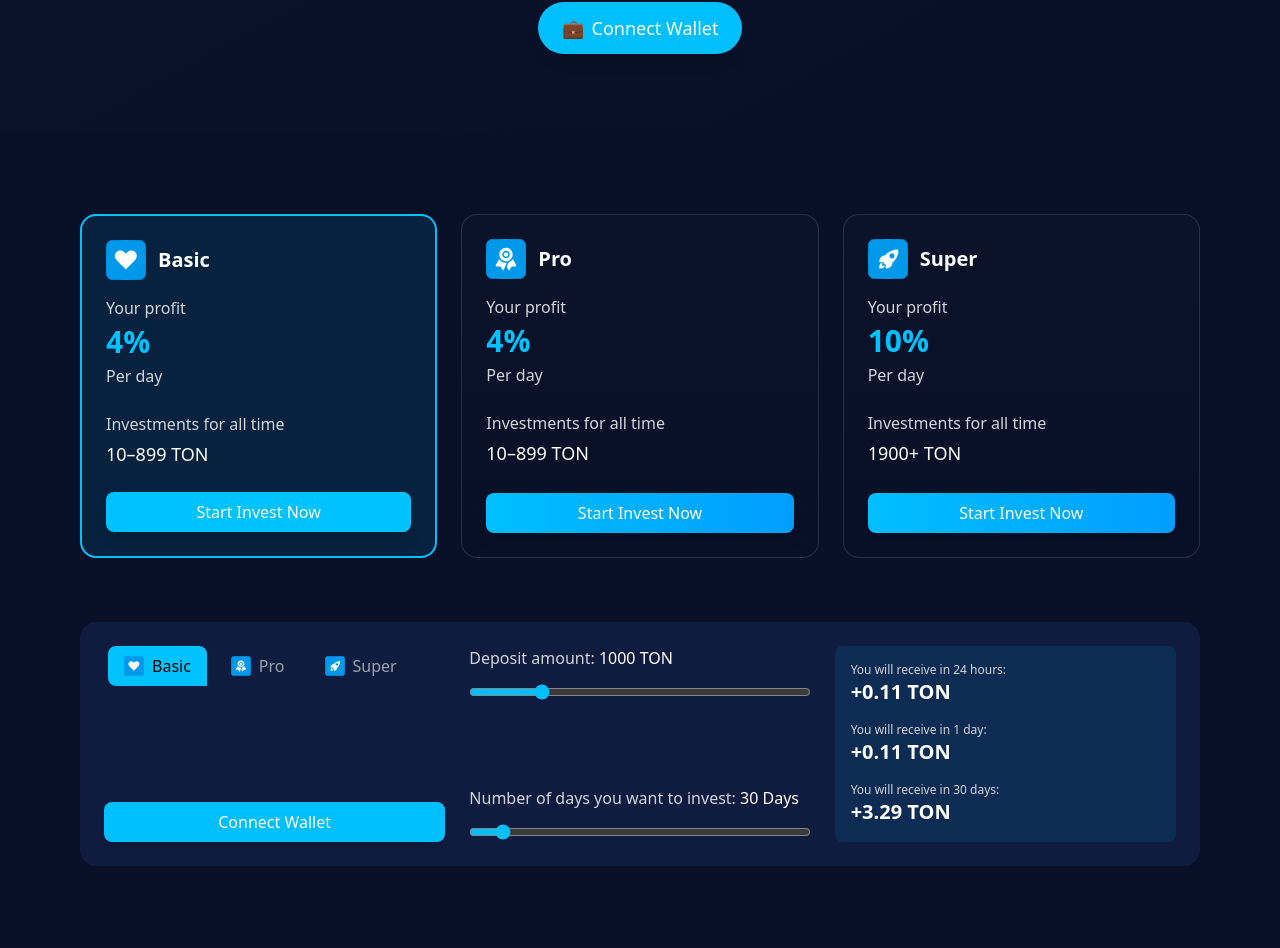
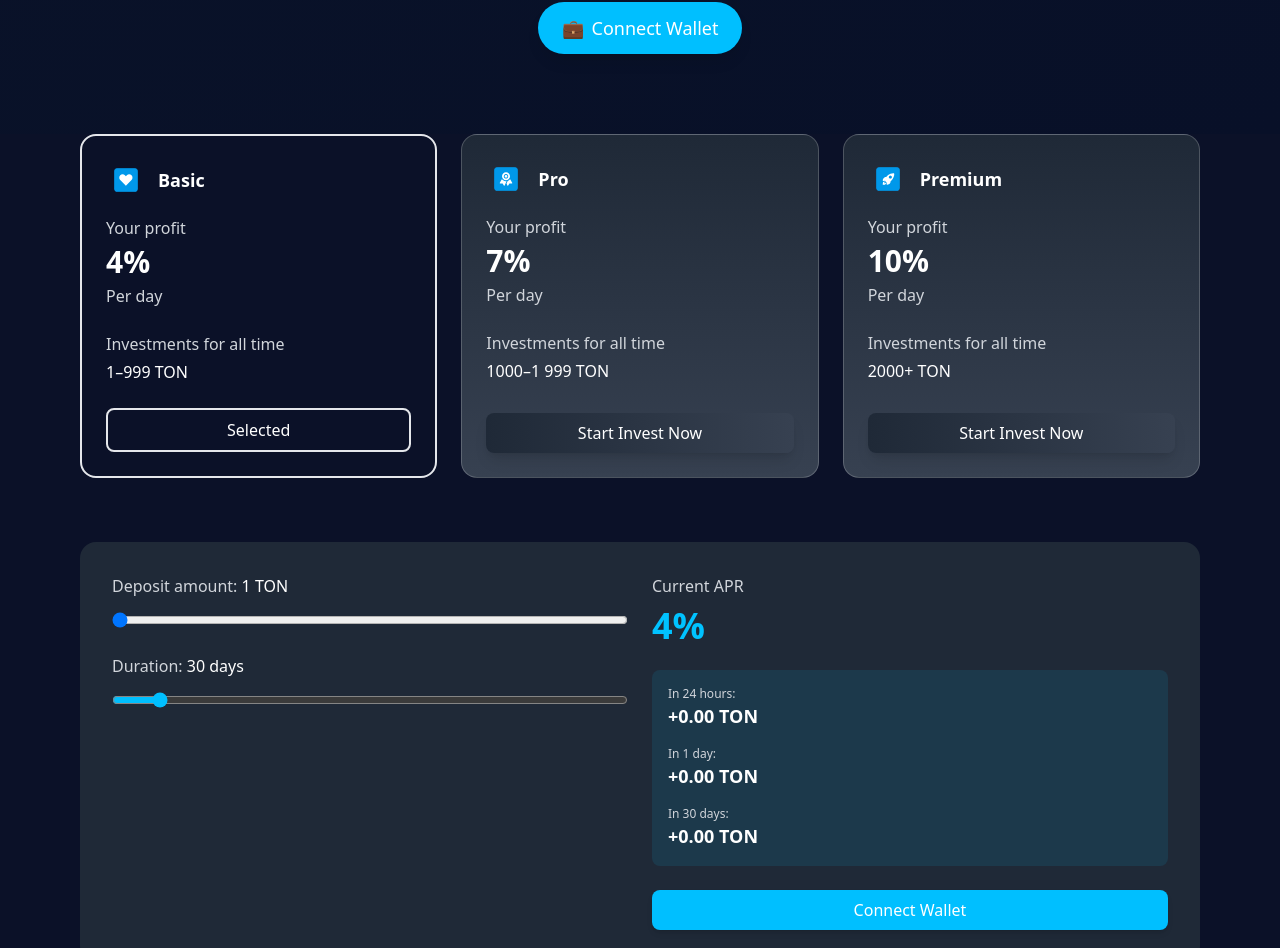
Before and after one commit to nd12123/ton-don, a Next.js app: page / in a window 1280 px wide. Shown: the part 1834-2782 px from the top of the page. Built offline with nearby package versions, Linux system fonts and the light colour scheme.

Commit message:
Tiny progress? Calculator logic deployed

```diff
--- a/app/InteractivePage.tsx
+++ b/app/InteractivePage.tsx
@@ -8,23 +8,22 @@ import TotalValue from "@/components/TotalValue";
 import WhyUs from "@/components/WhyUs";
 import StepsToInvest from "@/components/StepsToInvest";
 import { PLANS } from "@/components/Plans";
-import Plans from "@/components/Plans";
-import StakeCalculator from "@/components/StakeCalculator";
-import { InfoCard } from "@/components/InfoCard";
+//import Plans from "@/components/Plans";
+//import StakeCalculator from "@/components/StakeCalculator";
+//import { InfoCard } from "@/components/InfoCard";
 //import StartInvesting from "@/components/StartInvesting";
 import FAQSection from "@/components/FAQSection";
 import Footer from "@/components/Footer";
-import { Database, Archive, Award } from "lucide-react";
+//import { Database, Archive, Award } from "lucide-react";
 import CalculateAndPlans from "@/components/CalculateAndPlans";
+//import NewStakeCalculator from "@/components/NewStakeCalculator";
 
 export default function InteractivePage() {
   const plansList = PLANS;
 
   const [selectedPlanName, setSelectedPlanName] = useState(plansList[0].name);
-  const selectedPlan = plansList.find((p) => p.name === selectedPlanName)!;
 
-  const [stakeAmount, setStakeAmount] = useState(500);
-  const [duration, setDuration] = useState(12);
+  const [stakeAmount] = useState(500); //, setStakeAmount
 
   // Авто-выбор плана при изменении суммы
   useEffect(() => {
@@ -38,11 +37,6 @@ export default function InteractivePage() {
     }
   }, [stakeAmount, selectedPlanName, plansList]);
 
-  function handlePlanSelect(planName: string) {
-    const p = plansList.find((pl) => pl.name === planName)!;
-    setSelectedPlanName(planName);
-    setStakeAmount(p.min);
-  }
 
   return (
     <>
@@ -52,10 +46,30 @@ export default function InteractivePage() {
       <WhyUs />
       <StepsToInvest />
 
+
       {/* Секция “Calculate & Plans” */}
       <CalculateAndPlans />
 
-      {/* Staking Plans & Calculator */}
+
+      <FAQSection />
+      <Footer />
+    </>
+  );
+}
+
+/*
+
+
+  const [duration, setDuration] = useState(12);
+  const selectedPlan = plansList.find((p) => p.name === selectedPlanName)!;
+
+  function handlePlanSelect(planName: string) {
+    const p = plansList.find((pl) => pl.name === planName)!;
+    setSelectedPlanName(planName);
+    setStakeAmount(p.min);
+  }
+
+Staking Plans & Calculator
       <div className="bg-light dark:bg-dark py-16">
         <div className="container mx-auto px-4">
           <h1 className="text-3xl font-bold mb-6 dark:text-gray-100 text-center">
@@ -98,9 +112,4 @@ export default function InteractivePage() {
           </div>
         </div>
       </div>
-
-      <FAQSection />
-      <Footer />
-    </>
-  );
-}
+      */
--- a/app/globals.css
+++ b/app/globals.css
@@ -21,6 +21,13 @@
 
 /* #0B1128*/
 :root {
+
+  --accent-100: "#00BFFF";
+  --accent-200: "#00C2FF";
+  --gray-800: "#0F1B3F";
+  --gray-700: "#142144";
+
+
   --color-primary-start:   #5C7CFA;
   --color-primary-end:     #6B35F3;
   --color-accent:          #3B82F6;
--- a/app/layout.tsx
+++ b/app/layout.tsx
@@ -7,7 +7,7 @@ import {Toaster} from "react-hot-toast"
 import {TonProviderWrapper} from "@/components/TonProviderWrapper";
 import ThemeProviderWrapper from "@/components/ThemeProviderWrapper";
 //import Footer from "@/components/Footer"
-
+//import { StarsCluster } from "@/components/ui/Decorative"; <StarsCluster />
 
 //const geistSans = Geist({ variable: "--font-geist-sans", subsets: ["latin"] });
 //const geistMono = Geist_Mono({ variable: "--font-geist-mono", subsets: ["latin"] });
@@ -39,6 +39,14 @@ export default function RootLayout({
       "
         suppressHydrationWarning
       >
+{/* фоновая “точка света” слева, перенести потом */}
+<div
+    className="absolute inset-0 pointer-events-none"
+    style={{
+      background:
+        "radial-gradient(ellipse at bottom left, rgba(0,194,255,0.2), transparent 60%)",
+    }}
+  />
         <ThemeProviderWrapper>
           <TonProviderWrapper>
             {/* глобальный контейнер для тостов */}
--- a/components/CalculateAndPlans.tsx
+++ b/components/CalculateAndPlans.tsx
@@ -1,4 +1,150 @@
 // components/CalculateAndPlans.tsx
+"use client";
+import React, { useState, useMemo } from "react";
+import PlanCard from "./PlanCard";
+import Calculator from "./Calculator";
+
+const PLANS = [
+  { id: 0, label: "Basic",   apr:  4, min:    1, rangeText: "1–999 TON",      iconSrc: "/decorative/basic icon.svg" },
+  { id: 1, label: "Pro",     apr:  7, min: 1000, rangeText: "1000–1 999 TON", iconSrc: "/decorative/pro icon.svg"   },
+  { id: 2, label: "Premium", apr: 10, min: 2000, rangeText: "2000+ TON",      iconSrc: "/decorative/super icon.svg" },
+];
+
+export default function CalculateAndPlans() {
+  const [selectedPlanIdx, setSelectedPlanIdx] = useState(0);
+  const [amount, setAmount] = useState(PLANS[0].min);
+  const [days,   setDays]   = useState(30);
+
+  // 1) Клик по карточке — просто устанавливаем amount = min этого тарифа
+  const handlePlanSelect = (idx: number) => {
+    setSelectedPlanIdx(idx);
+    setAmount(PLANS[idx].min);
+  };
+
+  // 2) При движении слайдера — ищем, в каком плане сейчас оказались
+  const handleAmountChange = (v: number) => {
+    setAmount(v);
+    // находим самый «высокий» план, чей min <= v
+    const newIdx = PLANS
+      .map((p, i) => ({ min: p.min, idx: i }))
+      .filter(p => v >= p.min)
+      .pop()!.idx;
+    if (newIdx !== selectedPlanIdx) {
+      setSelectedPlanIdx(newIdx);
+    }
+  };
+
+  const apr = PLANS[selectedPlanIdx].apr;
+  const dailyEarnings = useMemo(
+    () => (amount * (apr / 100)) / 365,
+    [amount, apr]
+  );
+
+  return (
+     <section className="bg-bg-primary text-white"> {/*<section className="py-20 bg-[#081028] text-white"></section>*/}
+
+      <div className="max-w-6xl mx-auto px-4 grid grid-cols-1 md:grid-cols-3 gap-6 mb-16">
+        {PLANS.map((plan, idx) => (
+          <PlanCard
+            key={plan.id}
+            title={plan.label}
+            dailyProfit={plan.apr}
+            rangeText={plan.rangeText}
+            iconSrc={plan.iconSrc}
+            isActive={idx === selectedPlanIdx}
+            onSelect={() => handlePlanSelect(idx)}
+          />
+        ))}
+      </div>
+      <div className="max-w-6xl mx-auto px-4">
+        <Calculator
+          amount={amount}
+          onAmountChange={handleAmountChange}
+          sliderMin={PLANS[0].min}   // всегда 1
+          sliderMax={5000}
+          days={days}
+          onDaysChange={setDays}
+          apr={apr}
+          dailyEarnings={dailyEarnings}
+        />
+      </div>
+    </section>
+  );
+}
+
+/*
+// components/CalculateAndPlans.tsx
+"use client";
+import React, { useState, useEffect, useMemo } from "react";
+import PlanCard from "./PlanCard";
+import Calculator from "./Calculator";
+
+const PLANS = [
+  { id: 0, label: "Basic",   apr:  4, min:    1, rangeText: "1–999 TON", iconSrc: "/decorative/basic icon.svg"  },
+  { id: 1, label: "Pro",     apr:  7, min: 1000, rangeText: "1000–1 999 TON", iconSrc: "/decorative/pro icon.svg"    },
+  { id: 2, label: "Premium", apr: 10, min: 2000, rangeText: "2000+ TON",     iconSrc: "/decorative/premium icon.svg" },
+];
+
+export default function CalculateAndPlans() {
+  const [selectedPlanIdx, setSelectedPlanIdx] = useState(0);
+  const [amount, setAmount] = useState<number>(PLANS[0].min);
+  const [days, setDays] = useState<number>(30);
+
+  // Когда меняем план — сбрасываем сумму на min
+  useEffect(() => {
+    setAmount(PLANS[selectedPlanIdx].min);
+  }, [selectedPlanIdx]);
+
+  const apr = PLANS[selectedPlanIdx].apr;
+  const dailyEarnings = useMemo(
+    () => (amount * (apr / 100)) / 365,
+    [amount, apr]
+  );
+
+  // Прокидываем в калькулятор и минимум/максимум суммы
+  return (
+    <section className="py-20 bg-[#081028] text-white">
+      <div className="max-w-6xl mx-auto px-4 grid grid-cols-1 md:grid-cols-3 gap-6 mb-16">
+        {PLANS.map((plan, idx) => (
+          <PlanCard
+            key={plan.id}
+            title={plan.label}
+            dailyProfit={plan.apr}
+            rangeText={plan.rangeText}
+            iconSrc={plan.iconSrc}
+            isActive={idx === selectedPlanIdx}
+            onSelect={() => setSelectedPlanIdx(idx)}
+          />
+        ))}
+      </div>
+      <div className="max-w-6xl mx-auto px-4">
+        <Calculator
+          amount={amount}
+          onAmountChange={setAmount}
+          minAmount={PLANS[selectedPlanIdx].min}
+          maxAmount={5000}
+          days={days}
+          onDaysChange={setDays}
+          apr={apr}
+          dailyEarnings={dailyEarnings}
+        />
+      </div>
+    </section>
+  );
+}
+*/
+
+// components/CalculateAndPlans.tsx
+/**
+ * Этот компонент выводит:
+ *  1) Три карточки тарифов.
+ *     - При клике выделяется выбранная карточка.
+ *  2) Блок калькулятора, в который передаётся массив тарифов (PLANS),
+ *     чтобы он использовал те же APR и iconSrc при переключении табов.
+ */
+
+
+/*
 import React, { useState } from "react";
 import PlanCard from "./PlanCard";
 import Calculator from "./Calculator"; //Stake
@@ -28,20 +174,13 @@ const PLANS = [
   },
 ];
 
-/**
- * Этот компонент выводит:
- *  1) Три карточки тарифов.
- *     - При клике выделяется выбранная карточка.
- *  2) Блок калькулятора, в который передаётся массив тарифов (PLANS),
- *     чтобы он использовал те же APR и iconSrc при переключении табов.
- */
+
 export default function CalculateAndPlans() {
   // 1. Локальный стейт: индекс активного плана (зелёным обведётся PlanCard)
   const [selectedPlanIdx, setSelectedPlanIdx] = useState<number>(0);
 
   return (
     <section className="py-20 bg-[#081028] text-white">
-      {/* === 5.1 Блок с тремя карточками === */}
       <div className="max-w-6xl mx-auto px-4 grid grid-cols-1 md:grid-cols-3 gap-6 mb-16">
         {PLANS.map((plan, idx) => (
           <PlanCard
@@ -56,10 +195,10 @@ export default function CalculateAndPlans() {
         ))}
       </div>
 
-      {/* === 5.2 Блок калькулятора === */}
       <div className="max-w-6xl mx-auto px-4">
         <Calculator plans={PLANS} />
       </div>
     </section>
   );
 }
+*/
--- a/components/Calculator.tsx
+++ b/components/Calculator.tsx
@@ -1,3 +1,100 @@
+// components/Calculator.tsx
+"use client";
+
+import React from "react";
+
+type CalculatorProps = {
+  amount: number;
+  onAmountChange: (v: number) => void;
+  sliderMin: number;     // фиксированный нижний предел
+  sliderMax: number;     // фиксированный верхний предел
+  days: number;
+  onDaysChange: (v: number) => void;
+  apr: number;
+  dailyEarnings: number;
+};
+
+export default function Calculator({
+  amount,
+  onAmountChange,
+  sliderMin,
+  sliderMax,
+  days,
+  onDaysChange,
+  apr,
+  dailyEarnings,
+}: CalculatorProps) {
+  return (
+    <div className="relative overflow-hidden bg-gray-800 rounded-2xl p-8 grid grid-cols-1 lg:grid-cols-2 gap-6 shadow-neon">
+      {/* ← ЛЕВАЯ: слайдеры */}
+      <div className="space-y-6">
+        <div>
+          <label className="block text-sm text-gray-300 mb-2">
+            Deposit amount:{" "}
+            <span className="text-white font-medium">{amount} TON</span>
+          </label>
+          <input
+            type="range"
+            min={sliderMin}
+            max={sliderMax}
+            step={10}
+            value={amount}
+            onChange={(e) => onAmountChange(Number(e.target.value))}
+            className="w-full h-2 bg-gray-700 rounded-lg cursor-pointer accent-accent-100"
+          />{/**accent-[#00BFFF] */}
+        </div>
+        <div>
+          <label className="block text-sm text-gray-300 mb-2">
+            Duration:{" "}
+            <span className="text-white font-medium">{days} days</span>
+          </label>
+          <input
+            type="range"
+            min={1}
+            max={365}
+            step={1}
+            value={days}
+            onChange={(e) => onDaysChange(Number(e.target.value))}
+            className="w-full h-2 bg-gray-700 rounded-lg accent-[#00BFFF] cursor-pointer"
+          />
+        </div>
+      </div>
+
+      {/* → ПРАВАЯ: APR + результаты + кнопка */}
+      <div className="flex flex-col justify-between">
+        <div>
+          <p className="text-sm text-gray-300 mb-2">Current APR</p>
+          <h2 className="text-4xl font-bold text-[#00C2FF] mb-6">{apr}%</h2>
+        </div>
+        <div className="bg-[#00C2FF]/10 rounded-lg p-4 space-y-4 mb-6">
+          <div>
+            <p className="text-xs text-gray-300">In 24 hours:</p>
+            <p className="text-lg font-bold text-white">
+              +{dailyEarnings.toFixed(2)} TON
+            </p>
+          </div>
+          <div>
+            <p className="text-xs text-gray-300">In 1 day:</p>
+            <p className="text-lg font-bold text-white">
+              +{dailyEarnings.toFixed(2)} TON
+            </p>
+          </div>
+          <div>
+            <p className="text-xs text-gray-300">In {days} days:</p>
+            <p className="text-lg font-bold text-white">
+              +{(dailyEarnings * days).toFixed(2)} TON
+            </p>
+          </div>
+        </div>
+        <button className="bg-[#00BFFF] hover:bg-[#00A5E0] text-white px-4 py-2 rounded-lg font-medium transition-shadow shadow-md">
+          Connect Wallet
+        </button>
+      </div>
+    </div>
+  );
+}
+
+/*
 // components/Calculator.tsx
 "use client";
 
@@ -36,7 +133,6 @@ export default function Calculator({ plans }: CalculatorProps) {
 
   return (
     <div className="relative overflow-hidden bg-[#0F1B3F] rounded-2xl p-6 grid grid-cols-1 md:grid-cols-3 gap-6">
-      {/* 4.1 Табы + кнопка «Connect Wallet» (левая колонка) */}
       <div className="flex flex-col">
         <div className="flex mb-4">
           {plans.map((plan, idx) => (
@@ -53,10 +149,7 @@ export default function Calculator({ plans }: CalculatorProps) {
           Connect Wallet
         </button>
       </div>
-
-      {/* 4.2 Слайдеры (средняя колонка) */}
       <div className="flex flex-col justify-between">
-        {/* Слайдер «Deposit amount» */}
         <div className="mb-6">
           <label className="block text-sm text-gray-300 mb-2">
             Deposit amount: <span className="text-white font-medium">{amount} TON</span>
@@ -72,7 +165,6 @@ export default function Calculator({ plans }: CalculatorProps) {
           />
         </div>
 
-        {/* Слайдер «Number of days» */}
         <div>
           <label className="block text-sm text-gray-300 mb-2">
             Number of days you want to invest:{" "}
@@ -90,7 +182,6 @@ export default function Calculator({ plans }: CalculatorProps) {
         </div>
       </div>
 
-      {/* 4.3 Результаты (правая колонка) */}
       <div className="flex flex-col justify-center">
         <div className="bg-[#00C2FF]/10 rounded-lg p-4 space-y-4">
           <div>
@@ -116,3 +207,4 @@ export default function Calculator({ plans }: CalculatorProps) {
     </div>
   );
 }
+*/
--- a/components/PlanCard.tsx
+++ b/components/PlanCard.tsx
@@ -23,58 +23,52 @@ export default function PlanCard({
     <div
       onClick={onSelect}
       className={`
-        relative
-        flex flex-col items-start p-6
-        rounded-2xl
-        transition
-        cursor-pointer
-        ${
-          isActive
-            ? "border-2 border-[#00C2FF] bg-[rgba(0,194,255,0.1)]"
-            : "border border-[#ffffff20] bg-gradient-to-b from-[#0A1329] to-[#081028]"
+        relative flex flex-col p-6 rounded-2xl cursor-pointer transition
+        ${isActive
+          ? "border-2 border-accent-200 bg-accent-200/10 shadow-neon"
+          : "border border-white/20 bg-gradient-to-b from-gray-800 to-gray-700 hover:border-accent-200 hover:bg-accent-200/5 hover:shadow-neon/50"
         }
-        hover:border-[#00C2FF] hover:bg-[rgba(0,194,255,0.05)]
       `}
     >
+      {/* иконка + заголовок */}
       <div className="flex items-center mb-4">
-        <div className="w-10 h-10 flex items-center justify-center bg-[#00C2FF] rounded-full mr-3">
+        <div className="flex-shrink-0 w-10 h-10 bg-accent-200 rounded-full flex items-center justify-center mr-3">
           <Image
             src={iconSrc}
             alt={`${title} icon`}
-            width={40}
-            height={40}
+            width={24}
+            height={24}
             className="object-contain"
           />
         </div>
-        <h3 className="text-xl font-semibold">{title}</h3>
+        <h3 className="text-lg font-semibold">{title}</h3>
       </div>
 
+      {/* процент и подпись */}
       <div className="flex flex-col space-y-1 mb-6">
-        <p className="text-sm text-gray-300">Your profit</p>
-        <span className="text-3xl font-bold text-[#00C2FF]">
-          {dailyProfit}%
-        </span>
-        <p className="text-sm text-gray-300">Per day</p>
+        <span className="text-sm text-gray-300">Your profit</span>
+        <span className="text-3xl font-bold text-accent-200">{dailyProfit}%</span>
+        <span className="text-sm text-gray-300">Per day</span>
       </div>
 
+      {/* диапазон инвестиций */}
       <div className="flex flex-col space-y-1 mb-6">
-        <p className="text-sm text-gray-300">Investments for all time</p>
-        <span className="text-lg font-medium text-white">{rangeText}</span>
+        <span className="text-sm text-gray-300">Investments for all time</span>
+        <span className="text-base font-medium text-white">{rangeText}</span>
       </div>
 
-      <div className="mt-auto w-full">
+      {/* кнопка */}
+      <div className="mt-auto">
         <button
           className={`
-            w-full py-2 text-center text-white text-sm font-medium rounded-lg
-            ${
-              isActive
-                ? "bg-[#00C2FF] hover:bg-[#00A8E0]"
-                : "bg-gradient-to-r from-[#00BFFF] to-[#009EFE] hover:from-[#00A8E0] hover:to-[#008CD0]"
+            w-full py-2 text-sm font-medium rounded-lg transition
+            ${isActive
+              ? "border-2 border-accent-100 bg-accent-200 bg-light hover:bg-accent-200/80 text-white shadow-neon"
+              : "bg-gradient-to-r from-accent-100 to-accent-200 hover:from-accent-200/80 hover:to-accent-100 text-white shadow-lg"
             }
-            transition shadow-lg
           `}
         >
-          Start Invest Now
+          {isActive ? "Selected" : "Start Invest Now"}
         </button>
       </div>
     </div>
--- a/components/TotalValue.tsx
+++ b/components/TotalValue.tsx
@@ -60,7 +60,7 @@ export default function TotalValue({ className = "" }: TotalValueProps) {
         <h2 className="text-5xl sm:text-6xl font-extrabold mb-4">
           Total Value Locked
         </h2>
-        <p className="text-7xl sm:text-8xl font-extrabold">$12,320,000</p>
+        <p className="text-7xl sm:text-8xl font-extrabold">$14,320,000</p>
       </div>
     </section>
   );
--- a/design-tokens.json
+++ b/design-tokens.json
@@ -29,12 +29,16 @@
     "sm":   ["14px", { "lineHeight": "1.4"  }]
   },
   "borderRadius": {
+    "2xl": "1.5rem",
+
     "sm":    "4px",
     "md":    "8px",
     "lg":    "16px",
     "round": "50%"
   },
   "boxShadow": {
+    "neon": "0 0 20px rgba(0, 194, 255, 0.5)",
+
     "sm": "0 1px 2px rgba(0,0,0,0.05)",
     "md": "0 4px 16px rgba(0,0,0,0.1)",
     "lg": "0 8px 24px rgba(0,0,0,0.2)"
```
Also changed, not shown: lib/hooks/useStakeCalculator.ts (added, +43 -0 lines), design-tokens.scss/_variables.scss (added).
